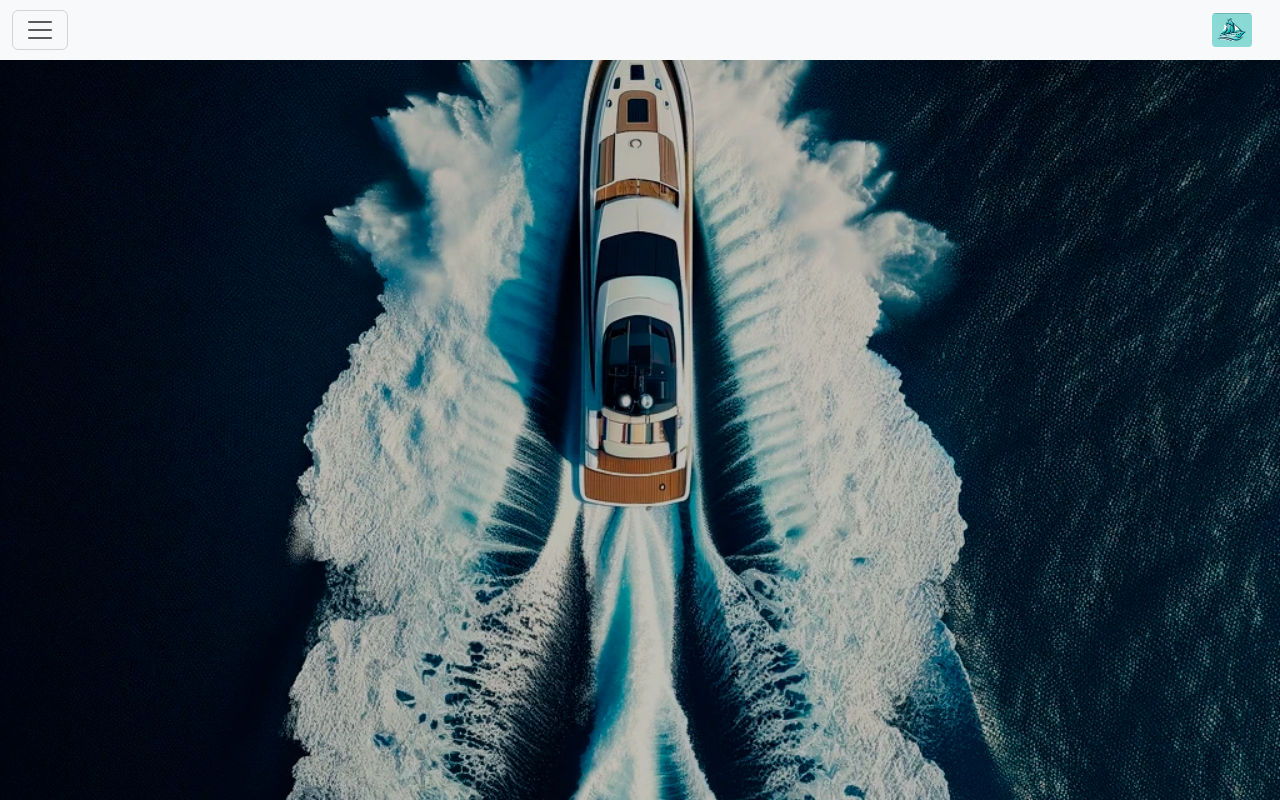
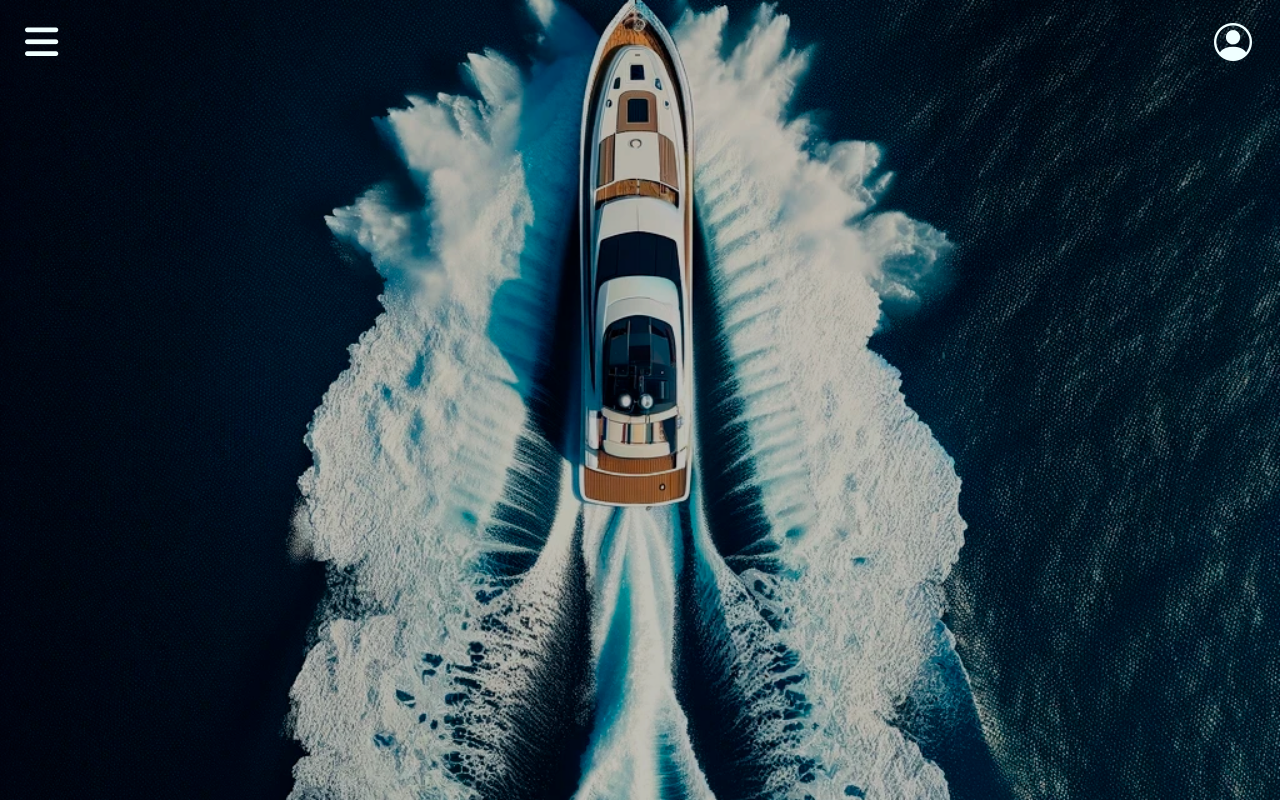
Before and after one commit to DavidZuSan/boat-rent, a React (Create React App) app: page / in a window 1280 px wide. Built offline with nearby package versions, Linux system fonts and the light colour scheme.

Commit message:
cambio de iconos y efecto luz al menu

```diff
--- a/package.json
+++ b/package.json
@@ -3,6 +3,7 @@
   "version": "0.1.0",
   "private": true,
   "dependencies": {
+    "@fortawesome/fontawesome-free": "^6.4.2",
     "@testing-library/jest-dom": "^5.17.0",
     "@testing-library/react": "^13.4.0",
     "@testing-library/user-event": "^13.5.0",
--- a/src/components/Home.tsx
+++ b/src/components/Home.tsx
@@ -1,11 +1,7 @@
 import React from "react";
 
 const Home = () => {
-  return (
-    <div>
-      <h1>Bienvenido a la pagina de inicio</h1>
-    </div>
-  );
+  return <div></div>;
 };
 
 export default Home;
--- a/src/components/NavBar/NavBar.scss
+++ b/src/components/NavBar/NavBar.scss
@@ -1,9 +1,14 @@
+.bg-body-tertiary {
+  background-color: transparent !important;
+}
+
 .offcanvas {
   max-width: 50%;
   border-top-right-radius: 20px;
   border-bottom-right-radius: 20px;
   backdrop-filter: blur(10px);
   background-color: rgba(12, 36, 56, 0.2);
+  box-shadow: 0 0 15px rgba(255, 255, 255, 0.4);
 }
 
 @media (max-width: 768px) {
@@ -12,22 +17,10 @@
   }
 }
 
-.navbar-brand img {
-  border: none;
-  border-radius: 0.25rem;
-  padding: 0;
-  background-color: transparent;
-  display: block;
-}
-
-.dropdown-menu {
-  border: none;
-  background-color: transparent;
-}
-
-.dropdown-item:hover {
-  background-color: rgba(255, 255, 255, 0.3);
-  color: #000;
+.navbar-toggler i.fas,
+.navbar-brand i.bi {
+  color: azure;
+  font-size: 38px;
 }
 
 .btn-close-custom {
@@ -41,3 +34,13 @@
     box-shadow: none;
   }
 }
+
+.dropdown-menu {
+  border: none;
+  background-color: transparent;
+}
+
+.dropdown-item:hover {
+  background-color: rgba(255, 255, 255, 0.3);
+  color: #000;
+}
--- a/src/components/NavBar/NavBar.tsx
+++ b/src/components/NavBar/NavBar.tsx
@@ -3,6 +3,7 @@ import { Link } from "react-router-dom";
 import DropdownItem from "./DropdownItem";
 
 import "./NavBar.scss";
+import "@fortawesome/fontawesome-free/css/all.min.css";
 
 const NavBar: React.FC = () => {
   return (
@@ -15,10 +16,10 @@ const NavBar: React.FC = () => {
           data-bs-target="#offcanvasNavbar"
           aria-controls="offcanvasNavbar"
         >
-          <span className="navbar-toggler-icon"></span>
+          <i className="fas fa-bars"></i>
         </button>
         <Link className="navbar-brand text-white" to="/">
-          <img src="/images/logo.webp" alt="Logo" width="40" height="34" />
+          <i className="bi bi-person-circle"></i>
         </Link>
         <div
           className="offcanvas offcanvas-start"
```
Also changed, not shown: 1 other file (tests, documents, lock files or other folders).
